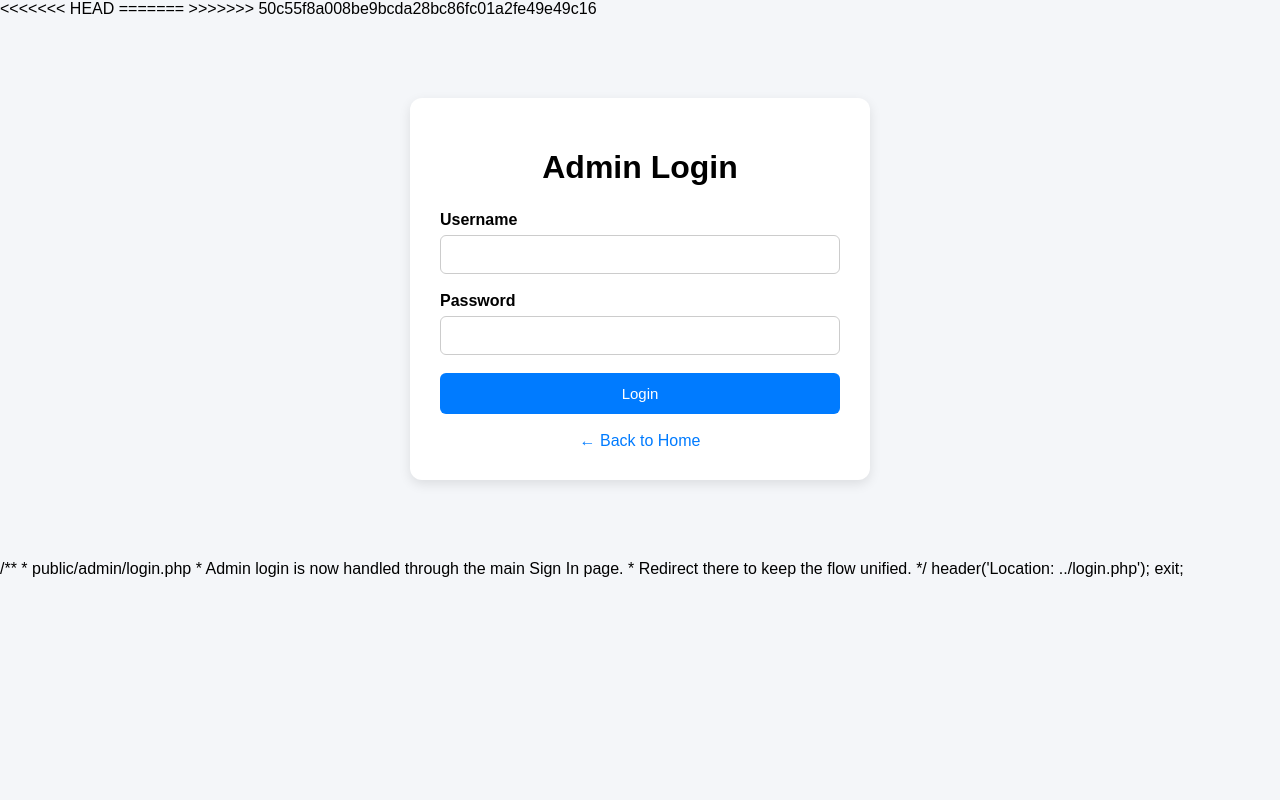
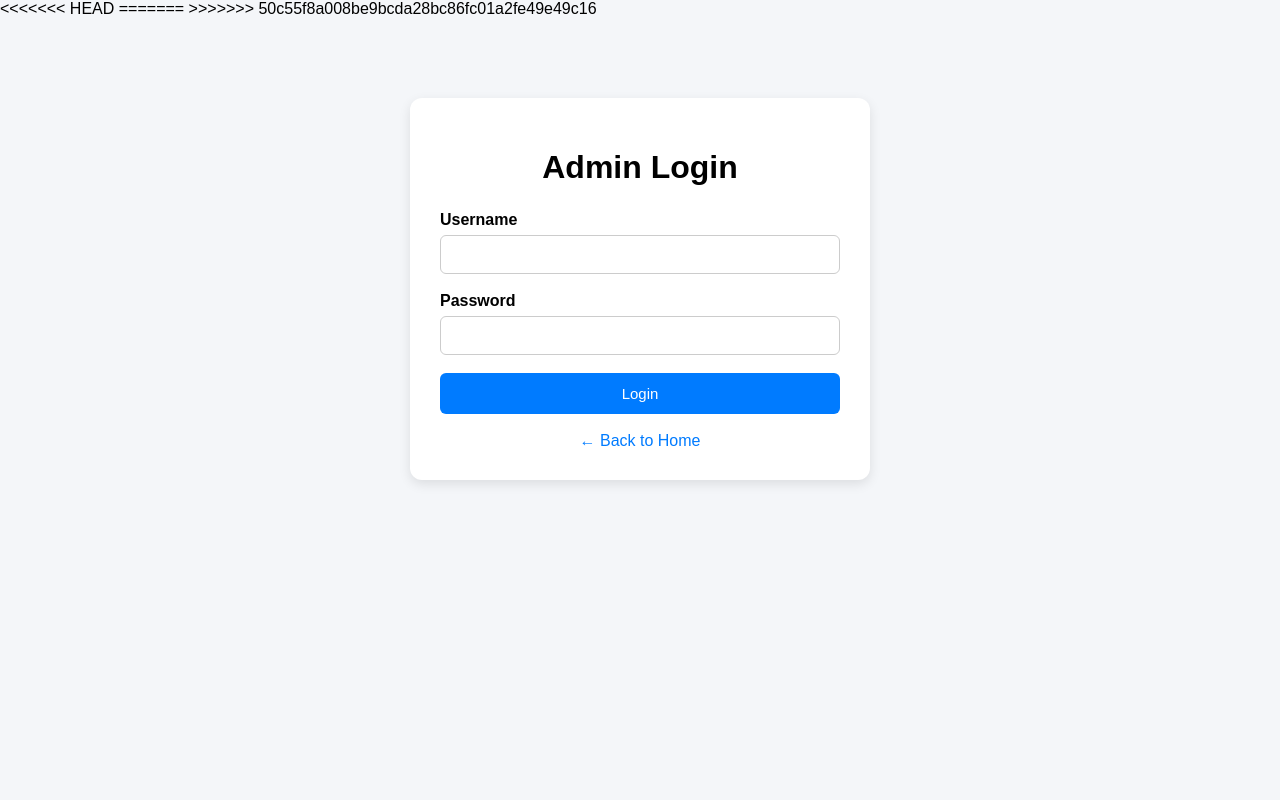
Before and after one commit to Xthoj/IndicLex, a PHP site: page /public/admin/login.php in a window 1280 px wide. Run offline with PHP 8.4, Linux system fonts and the light colour scheme.

Commit message:
Fixed admin login merge conflict

```diff
--- a/public/admin/login.php
+++ b/public/admin/login.php
@@ -165,10 +165,3 @@ if ($_SERVER['REQUEST_METHOD'] === 'POST') {
 
 </body>
 </html>
-/**
- * public/admin/login.php
- * Admin login is now handled through the main Sign In page.
- * Redirect there to keep the flow unified.
- */
-header('Location: ../login.php');
-exit;
```
